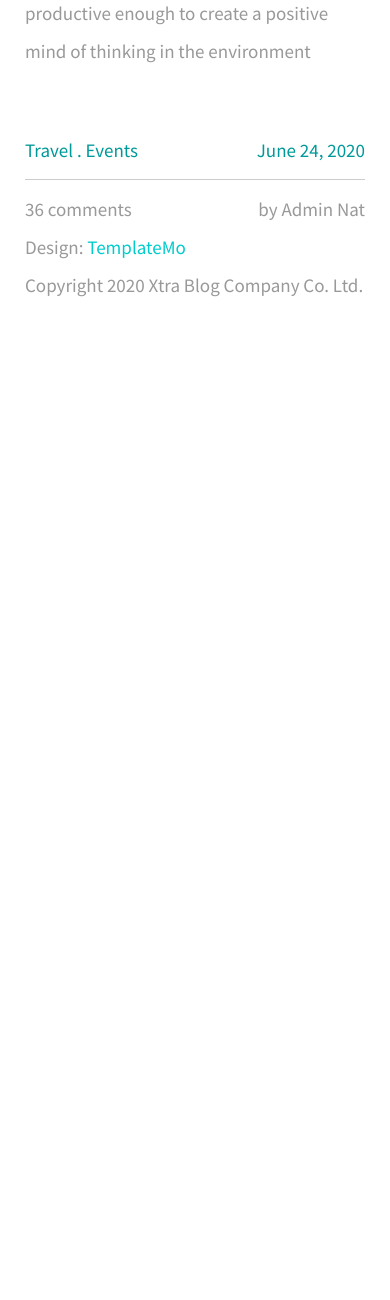
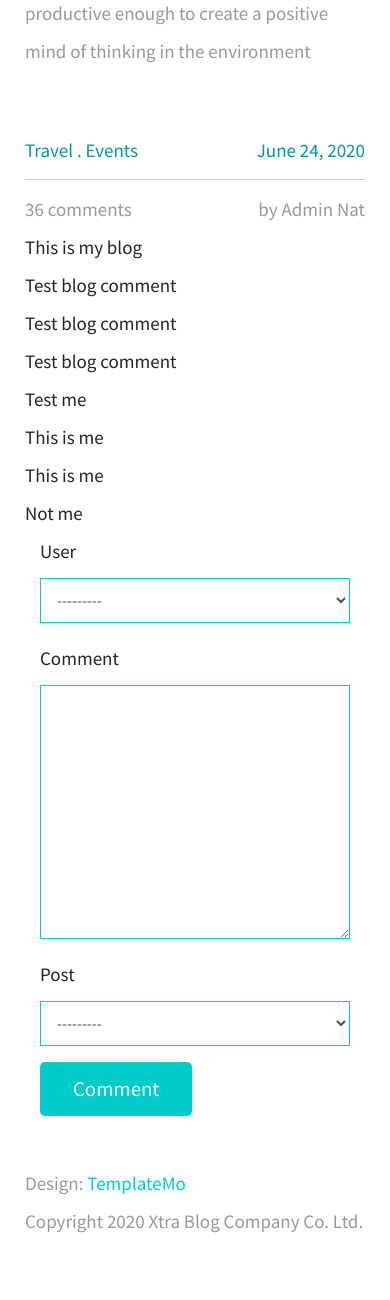
Before and after one commit to Ayikanying-ux/django_blog, a Django app: page /1/ in a window 390 px wide. Shown: the part 701-2001 px from the top of the page. Before the commit the page ends 998 px from the top, so only its background shows below. Run offline with Django 3.2, Linux system fonts and the light colour scheme; data comes from the database, SQL or seed files in the repository; both versions use the stored data as it was after the commit; some libraries are stand-ins or nearby versions.

Commit message:
fixing errors

```diff
--- a/core/admin.py
+++ b/core/admin.py
@@ -1,6 +1,7 @@
 from django.contrib import admin
 
-from core.models import Blog
+from core.models import Blog, Comment
 
 # Register your models here.
 admin.site.register(Blog)
+admin.site.register(Comment)
--- a/core/forms.py
+++ b/core/forms.py
@@ -1,7 +1,12 @@
 from django import forms
-from . models import Blog
+from . models import Blog, Comment
 
 class BlogForms(forms.ModelForm):
     class Meta:
         model = Blog
         fields = "__all__"
+
+class CommentForm(forms.ModelForm):
+    class Meta:
+        model = Comment
+        fields = "__all__"
--- a/core/models.py
+++ b/core/models.py
@@ -1,5 +1,6 @@
 from django.db import models
 from django.shortcuts import reverse
+from django.contrib.auth.models import User
 
 # Create your models here.
 class Blog(models.Model):
@@ -16,3 +17,9 @@ class Blog(models.Model):
 
     def  __str__(self):
         return self.title
+
+class Comment(models.Model):
+    user=models.ForeignKey(User, on_delete=models.CASCADE, blank=True, null=True)
+    comment=models.TextField(max_length=2000)
+    date_posted=models.DateField(auto_now_add=True)
+    post=models.ForeignKey(Blog, on_delete=models.CASCADE, null=True, blank=True)
--- a/core/templates/blog/post_detail.html
+++ b/core/templates/blog/post_detail.html
@@ -1,5 +1,6 @@
 {% extends 'blog/base.html' %}
 {% load static %}
+{% load widget_tweaks %}
     {% block body %}
         <div class="container-fluid">
             <main class="tm-main">
@@ -36,6 +37,32 @@
                         <span>36 comments</span>
                         <span>by Admin Nat</span>
                     </div>
+
+                    {% for comment in comment %}
+                            <div class="comment">
+                                {{ comment.comment }}
+                            </div>
+                        {% endfor %}
+
+                    <div class="col-12">
+                        <form action="" class="mb-5 tm-comment-form" method="POST">
+                            {% csrf_token %}
+                            {% for hidden in form.hidden_fields %}
+                                {{ hidden }}
+                            {% endfor %}
+
+                            {% for field in form.visible_fields %}
+                                <div class="form-group">
+                                    <label for="{{ field.id_for_label }}">{{ field.label }}</label>
+                                        {{ field|add_class:'form-control' }}
+                                    {% for error in field.errors %}
+                                    <span class="help-block">{{ error }}</span>
+                                    {% endfor %}
+                                </div>
+                            {% endfor %}
+                            <button class="tm-btn tm-btn-primary tm-btn-small">Comment</button>
+                        </form>
+                    </div>
                     </article>
 
                 <footer class="row tm-row">
--- a/core/templates/blog/search.html
+++ b/core/templates/blog/search.html
@@ -1,5 +1,5 @@
 {% extends 'blog/base.html' %}
-{% block blody %}
+{% block body %}
     <div class="container-fluid">
             <main class="tm-main">
                 <!-- Search form -->
@@ -11,7 +11,7 @@
                     <article class="col-12 col-md-6 tm-post">
                         {% for c in object_list %}
                             <hr class="tm-hr-primary">
-                            <a href="{% url 'post_detail' article.pk %}" class="effect-lily tm-post-link tm-pt-60">
+                            <a href="" class="effect-lily tm-post-link tm-pt-60">
                                 <div class="tm-post-link-inner">
                                     <img src="{{ c.image.url }}" alt="Image" class="img-fluid">
                                 </div>
--- a/core/urls.py
+++ b/core/urls.py
@@ -7,6 +7,6 @@ urlpatterns=[
     path("about/", AboutView.as_view(), name="about"),
     path('search/', SearchResultsView.as_view(), name='search_results'),
     path('create_blog/', CreatePostView.as_view(), name="create_posts"),
+    path('contact/', ContactView.as_view(), name="contact"),
     path("<str:pk>/", PostDetailView.as_view(), name="post_detail"),
-    path('contact/', ContactView.as_view(), name="contact"),
 ]
--- a/core/views.py
+++ b/core/views.py
@@ -2,10 +2,10 @@ from django.http import request
 from django.shortcuts import render, redirect
 from django.views import generic
 from django.views import View
-from . forms import BlogForms
+from . forms import BlogForms, CommentForm
 from django.db.models import Q
 
-from core.models import Blog
+from core.models import Blog, Comment
 # Create your views here.
 class HomeListView(View):
     def get(self, request, *args, **kwargs):
@@ -19,9 +19,17 @@ class AboutView(View):
 
 class PostDetailView(View):
     def get(self, request, pk, *args, **kwargs):
+        form = CommentForm
         blog = Blog.objects.get(pk=pk)
-        context={"blog": blog}
+        comment=blog.comment_set.all()
+        context={"blog": blog, "form": form, "comment": comment}
         return render(request, "blog/post_detail.html", context)
+
+    def post(self, request, *args, **kwargs):
+        form = CommentForm(request.POST)
+        if form.is_valid():
+            form.save()
+            return redirect("/")
 
 
 class ContactView(View):
@@ -29,21 +37,18 @@ class ContactView(View):
         return render(request, "blog/contact.html")
 
 class CreatePostView(View):
-    template_name="blog/create_post.html"
-    form_class=BlogForms
-
     def get(self, request, *args, **kwargs):
-        form = self.form_class
+        form = BlogForms
         context={
             "form": form
         }
         return render(request, "blog/create_post.html", context)
 
     def post(self, request, *args, **kwargs):
-        form = self.form_class(request.POST)
+        form = BlogForms(request.POST, request.FILES)
         if form.is_valid():
             form.save()
-        return redirect("/")
+            return redirect("/")
 
 class SearchResultsView(View):
     def get(self, request, *args, **kwags):
```
Also changed, not shown: core/templates/blog/index.html (+4 -4 lines), db.sqlite3.
